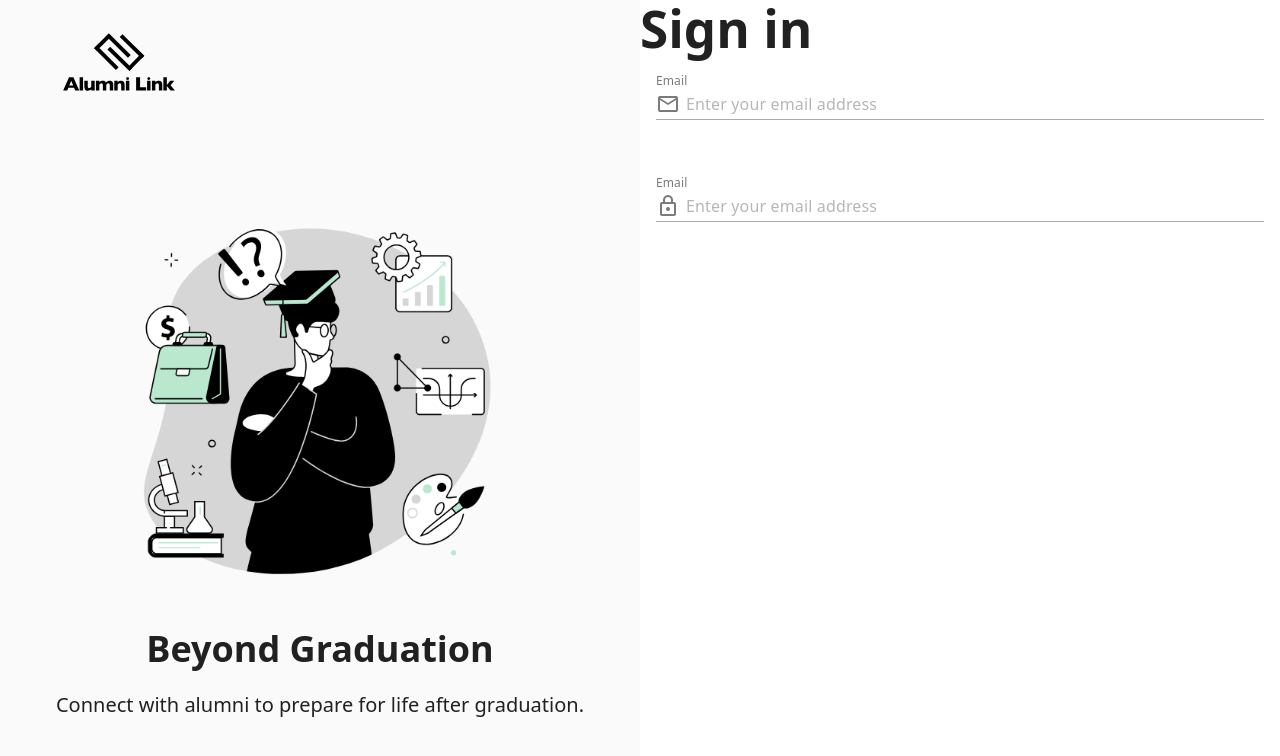
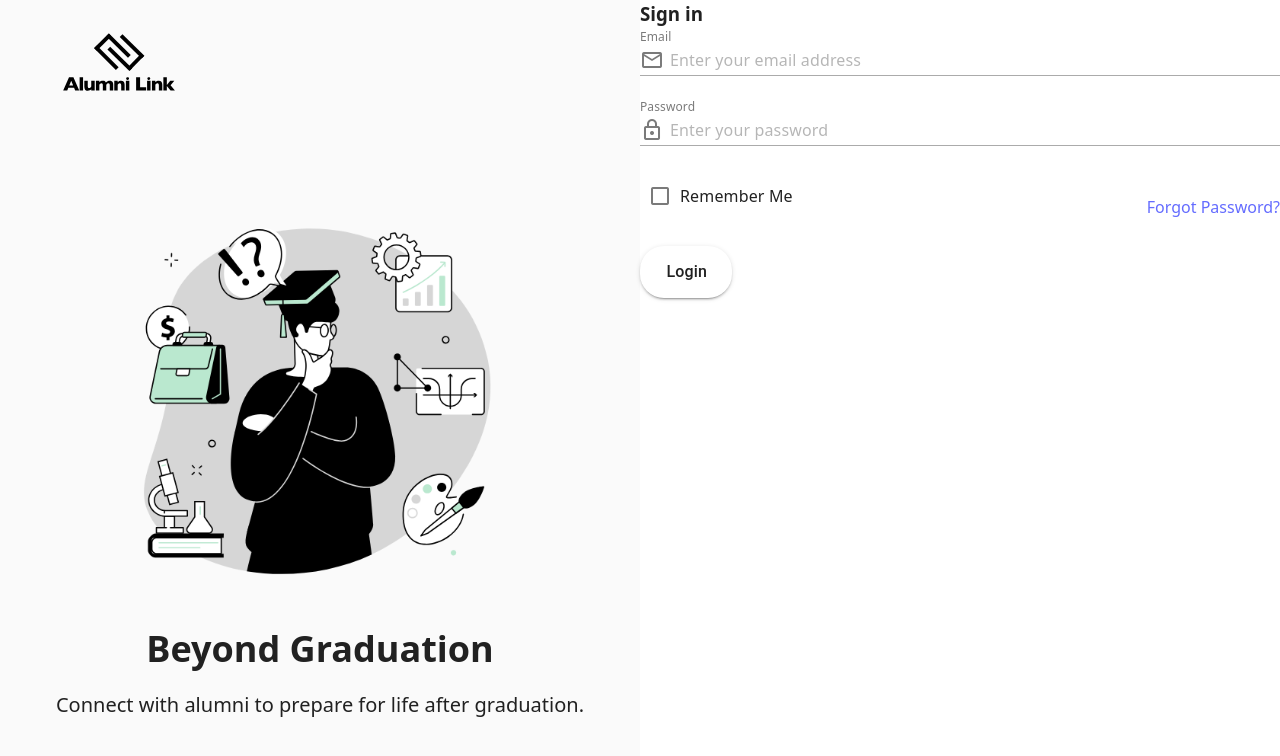
Before and after one commit to brasskneecap/alumni-link, a Vue app in the folder portal/: page / in a window 1280 px wide. Shown: the top 756 px of the page. Built offline with nearby package versions, Linux system fonts and the light colour scheme.

Commit message:
added checkbox, forgot password, and button

```diff
--- a/portal/src/components/LoginPage/SigninPage.vue
+++ b/portal/src/components/LoginPage/SigninPage.vue
@@ -1,17 +1,45 @@
 <template>
-  <div>
-    <h1>Sign in</h1>
+  <div class="signin-container">
+    <h3>Sign in</h3>
     <TextField
+      class="input-field"
       label="Email"
+      placeholder="Enter your email address"
       icon="mdi-email-outline"
     />
     <TextField
+      class="input-field"
       label="Password"
+      placeholder="Enter your password"
       icon="mdi-lock-outline"
     />
+    <div class="signin-functions">
+      <v-checkbox label="Remember Me"></v-checkbox>
+      <a href="#">Forgot Password?</a>
+    </div>
+    <v-btn rounded="xl" size="x-large" class="text-subtitle-1 font-weight-medium">Login</v-btn>
   </div>
 </template>
 
 <script setup>
 import TextField from '../input-fields/TextField.vue';
 </script>
+
+<style lang="scss">
+@use '@/variables.scss' as *;
+
+.signin-container {
+
+  // margin: 8rem 13rem 14rem 8rem;
+
+  .input-field {
+    padding: 0;
+  }
+
+  .signin-functions {
+    display: flex;
+    justify-content: space-between;
+    align-items: center;
+  }
+}
+</style>
--- a/portal/src/components/input-fields/TextField.vue
+++ b/portal/src/components/input-fields/TextField.vue
@@ -1,8 +1,8 @@
 <template>
   <v-container>
     <v-text-field
-      label="Email"
-      placeholder="Enter your email address"
+      :label="label"
+      :placeholder="placeholder"
       :persistent-placeholder="true"
       :prepend-inner-icon="icon"
       variant="underlined"
@@ -16,6 +16,10 @@ const props = defineProps({
     type: String,
     required: true,
   },
+  placeholder: {
+    type: String,
+    required: true,
+  },
   icon: {
     type: String,
     default: () => ""
```
Also changed, not shown: portal/src/components/LoginPage/LoginPage.vue (line endings or trailing spaces).
